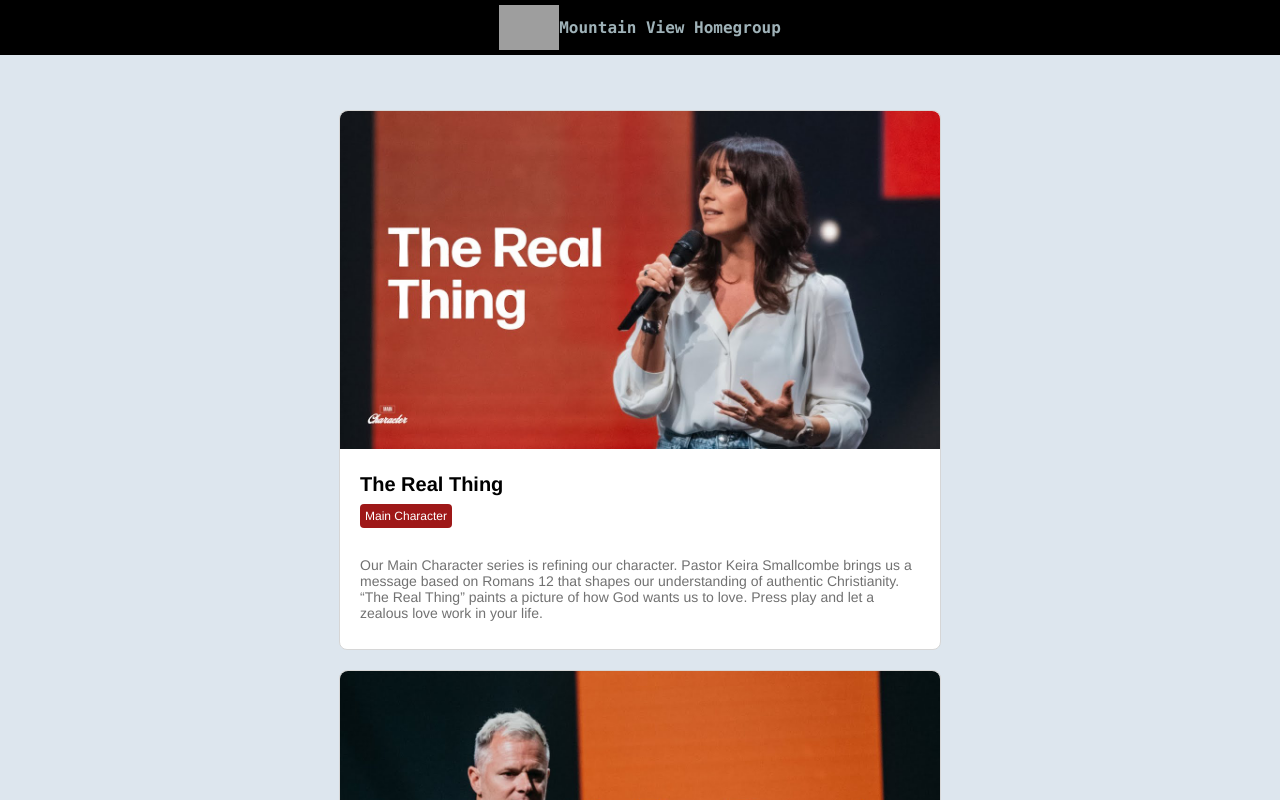
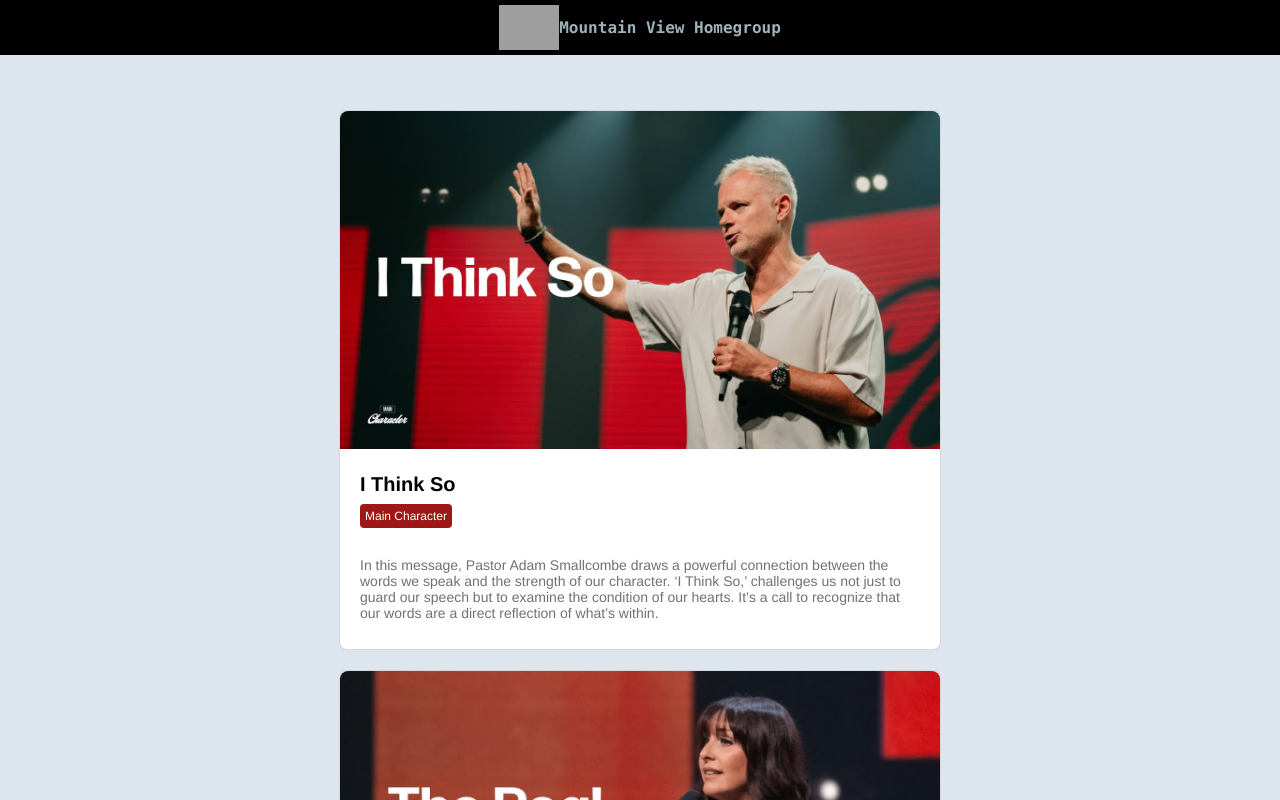
Before and after one commit to alejandrochang/viveblogmtv, a React (Create React App) app: page / in a window 1280 px wide. Shown: the top 800 px of the page. Built offline with nearby package versions, Linux system fonts and the light colour scheme; grey boxes are pictures that could not be loaded.

Commit message:
feat(vbm): i think so

```diff
--- a/src/data/postData.ts
+++ b/src/data/postData.ts
@@ -1,7 +1,35 @@
 import ItsTheThoughts from "../assets/itsthethoughts.jpg";
 import TheRealThing from "../assets/therealthing.jpg";
+import IThinkSo from "../assets/ithinkso.jpg";
 
 const PostData = [
+  {
+    id: "i-think-so",
+    title: "I Think So",
+    content: 'In this message, Pastor Adam Smallcombe draws a powerful connection between the words we speak and the strength of our character. ‘I Think So,’ challenges us not just to guard our speech but to examine the condition of our hearts. It’s a call to recognize that our words are a direct reflection of what’s within.',
+    date: "2024-08-18",
+    src: "https://www.youtube.com/embed/_Szu2gUrBHs?si=igqQrQKqEqOSmMMQ",
+    coverImg: IThinkSo,
+    series: "Main Character",
+    scriptures: [
+      'Romans 12:12-17',
+      'Luke 6:45',
+      'Colossians 3:1-9',
+      'John 8:44',
+      'Numbers 23',
+      'John 8:31',
+    ],
+    notes: [
+      'In this message, Pastor Adam Smallcombe draws a powerful connection between the words we speak and the strength of our character. ‘I Think So,’ challenges us not just to guard our speech but to examine the condition of our hearts. It’s a call to recognize that our words are a direct reflection of what’s within.',
+      'In Romans 12:12-17 we see that we are called to be joyful in hope, patient in affliction, and faithful in prayer. We are called to share with the Lord’s people who are in need and to practice hospitality. We are called to bless those who persecute us; bless and do not curse. We are called to rejoice with those who rejoice; mourn with those who mourn. We are called to live in harmony with one another. We are called to not be proud, but be willing to associate with people of low position. We are called to not be conceited.',
+      'In particular we pay attention to the power that the Lord has given us via our own words. We have the power to speak life or death into the world. This power comes at a great cost because we can either bless or curse. The Lord calls us higher, that even during persecution we must bless those who are trying to hurt us.',
+      'We come to see that Luke 6:45 says that "out of the abundance of the heart the mouth speaks". This is a clear indication that our words are a direct reflection of what is within us. This is why we must be careful with what we say, because it is a direct reflection of our character and ultimately our heart posture.',
+      'Since our words are a reflection of whats living inside of us it truly puts into perspective who we really are. Through our words our character is ultimately discovered. Character discovery can be discovered through our language. Could lying be potentially preventing you from finding your identity in Christ? Would telling the truth then make you think about heavenly things and the Kingdom at hand?',
+      'According to the Word this is clear. Since lying is the language of the adversary, we must be careful with what we say. We must be careful with what we say because it is a direct reflection of what we are letting mold us. WE MUST BE AGENTS OF TRUTH.',
+      'The Lord says I am the truth and the life. The keys to the Kingdom is found in the truth for us to operate at our full identity in Christ, to operate in the fullness of the Kingdom. When we lie we lose our keys, ultimately our authority and even our identity in Christ.',
+      'We act according to our thoughts so meditate on what is good, focus on the language of truth. As you speak truth and abide in truth, your mind is renewed by the truth allowing you the hear the fullness of Gods plan for your life to operate at the God Given scale the Lord wants us to operate in.'
+    ],
+  },
   {
     id: "the-real-thing",
     title: "The Real Thing",
```
Also changed, not shown: src/assets/ithinkso.jpg (added).
